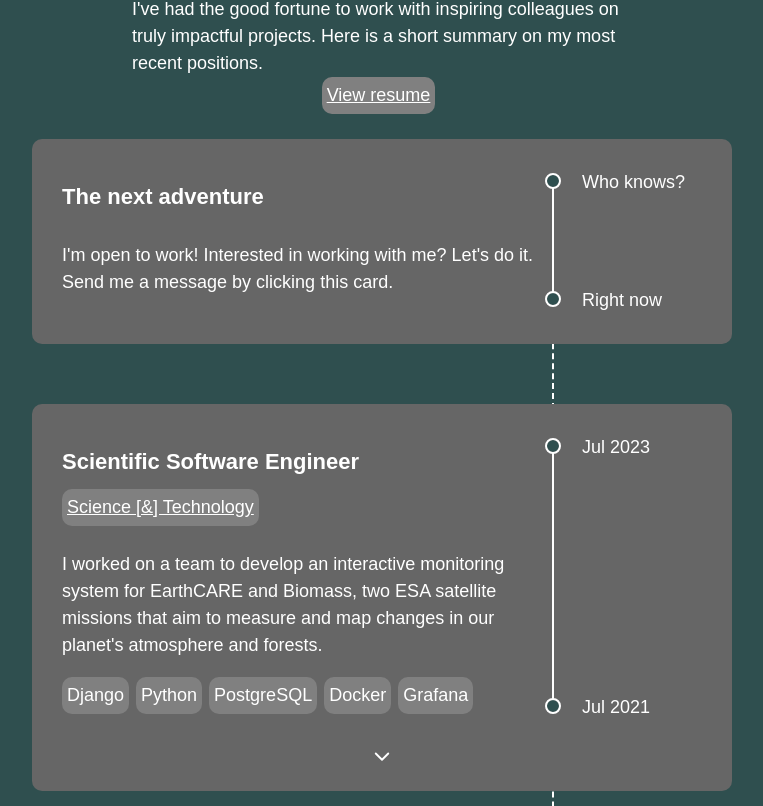
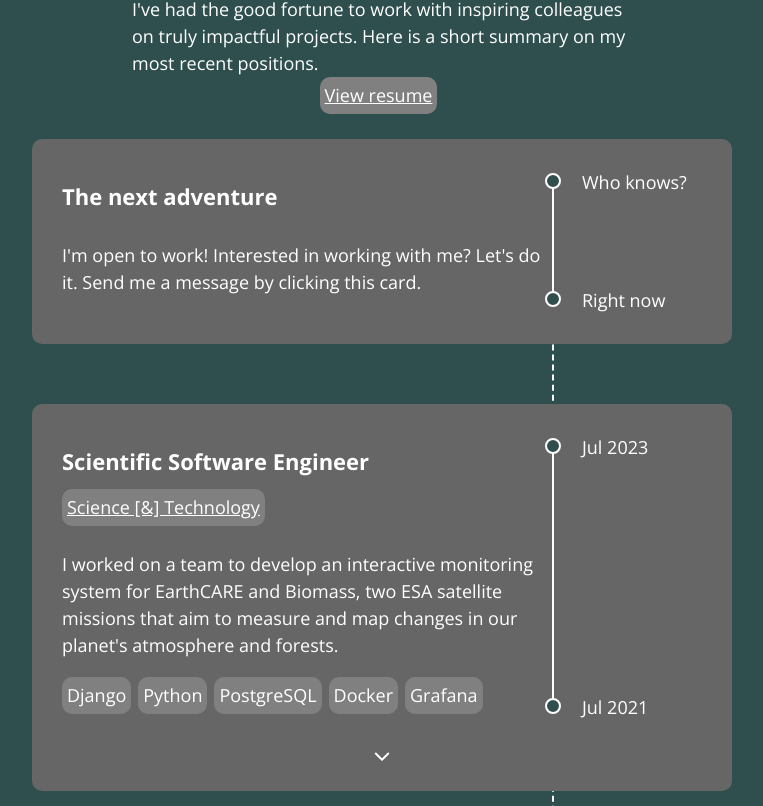
Before and after one commit to mivermeu/milovermeulen.com, a SvelteKit app: page / in a window 1280 px wide. Shown: the part 1054-1860 px from the top of the page, without its empty margins (258-1021 px from the left). Built offline with nearby package versions, Linux system fonts and the light colour scheme.

Commit message:
Use a variable weight font

```diff
--- a/src/app.html
+++ b/src/app.html
@@ -5,6 +5,12 @@
         <link rel="icon" href="%sveltekit.assets%/favicon-small.ico" />
         <meta name="viewport" content="width=device-width" />
         %sveltekit.head%
+
+        <!-- Fonts -->
+        <!-- Preload on browsers that support it -->
+        <link rel="preload" as="font" type="text/css" href="/fonts/open_sans.css" />
+        <!-- Load normally on browsers that don't (Safari) -->
+        <link rel="stylesheet" type="text/css" href="/fonts/open_sans.css" />
     </head>
     <body data-sveltekit-preload-data="hover">
         <div style="display: contents">%sveltekit.body%</div>
--- a/src/routes/styles.scss
+++ b/src/routes/styles.scss
@@ -1,26 +1,26 @@
 // General style rules for the entire website.
 
 :root {
-    --font-body: Arial, -apple-system, BlinkMacSystemFont, 'Segoe UI', Roboto, Oxygen, Ubuntu,
-        Cantarell, 'Open Sans', 'Helvetica Neue', sans-serif;
+    --font-body: 'Open Sans', Arial, sans-serif;
     --font-mono: monospace;
     --font-size-title: 40px;
     --font-size-subtitle: 35px;
     --font-size-topic: 22px;
     --font-size-body: 18px;
     --font-weight-title: 700;
+    --font-weight-body: 400;
 
-    --color-bg: darkslategray;
-    --color-text: white;
-    --color-icon: var(--color-text);
-    --color-highlight: #bbb;
-    --color-button: grey;
-    --color-shadow: #333;
+    --color-bg: #2f4f4f;
+    --color-text: #ffffff;
+    --color-icon: #ffffff;
+    --color-highlight: #bbbbbb;
+    --color-button: #808080;
+    --color-shadow: #333333;
     --shadow-translate-distance: 5px;
     --shadow: drop-shadow(var(--shadow-translate-distance) var(--shadow-translate-distance) 2px var(--color-shadow));
     --shadow-opposite-translation: calc(-1 * var(--shadow-translate-distance)) calc(-1 * var(--shadow-translate-distance));
 
-    --color-card: #666;
+    --color-card: #666666;
     --border-radius-card: 10px;
     --text-padding-card: 30px;
 
@@ -29,7 +29,7 @@
     font-family: var(--font-body);
     color: var(--color-text);
     line-height: 1.5;
-    font-weight: 400;
+    font-weight: var(--font-weight-body);
     font-size: var(--font-size-body)
 }
 
--- /dev/null
+++ b/static/fonts/open_sans.css
@@ -0,0 +1,7 @@
+@font-face {
+    font-family: 'Open Sans';
+    src: url('OpenSans-VariableFont_wdth,wght.ttf') format('truetype-variations');
+    font-weight: 100 1000;
+    /* font-stretch: 25% 151%;
+    font-display: swap; */
+}
```
Also changed, not shown: static/fonts/OpenSans-VariableFont_wdth,wght.ttf (added).
